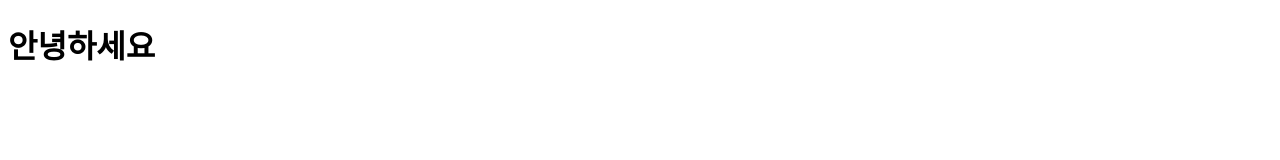
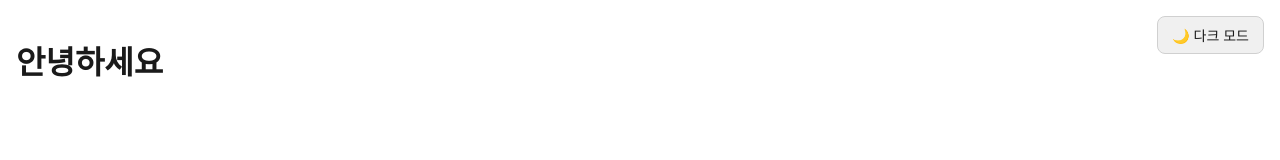
Before and after one commit to beautifulwind/pruduct-builder-lectutre, a plain HTML site: page index.html in a window 1280 px wide. Drawn offline with Linux system fonts and the light colour scheme.

Commit message:
Add dark/light mode toggle
Co-Authored-By: Claude Opus 5.5 <noreply@anthropic.com>

```diff
--- a/index.html
+++ b/index.html
@@ -1,11 +1,76 @@
 <!DOCTYPE html>
-<html lang="en">
+<html lang="ko">
 <head>
     <meta charset="UTF-8">
     <meta name="viewport" content="width=device-width, initial-scale=1.0">
     <title>Document</title>
+    <script>
+        // 깜빡임 방지: 렌더링 전에 저장된 테마 적용
+        (function () {
+            var saved = null;
+            try { saved = localStorage.getItem('theme'); } catch (e) {}
+            var prefersDark = window.matchMedia && window.matchMedia('(prefers-color-scheme: dark)').matches;
+            document.documentElement.setAttribute('data-theme', saved || (prefersDark ? 'dark' : 'light'));
+        })();
+    </script>
+    <style>
+        :root {
+            --bg: #ffffff;
+            --text: #1a1a1a;
+            --button-bg: #f0f0f0;
+            --button-text: #1a1a1a;
+            --button-border: #d0d0d0;
+        }
+        :root[data-theme="dark"] {
+            --bg: #121212;
+            --text: #f0f0f0;
+            --button-bg: #2a2a2a;
+            --button-text: #f0f0f0;
+            --button-border: #444444;
+        }
+        body {
+            margin: 0;
+            padding: 16px;
+            background: var(--bg);
+            color: var(--text);
+            font-family: system-ui, -apple-system, sans-serif;
+            transition: background 0.2s, color 0.2s;
+        }
+        .theme-toggle {
+            position: fixed;
+            top: 16px;
+            right: 16px;
+            padding: 8px 14px;
+            border: 1px solid var(--button-border);
+            border-radius: 8px;
+            background: var(--button-bg);
+            color: var(--button-text);
+            font-size: 14px;
+            cursor: pointer;
+        }
+    </style>
 </head>
 <body>
+    <button class="theme-toggle" id="themeToggle" type="button"></button>
     <h1>안녕하세요</h1>
+
+    <script>
+        var toggle = document.getElementById('themeToggle');
+
+        function render() {
+            var isDark = document.documentElement.getAttribute('data-theme') === 'dark';
+            toggle.textContent = isDark ? '☀️ 라이트 모드' : '🌙 다크 모드';
+            toggle.setAttribute('aria-label', isDark ? '라이트 모드로 전환' : '다크 모드로 전환');
+        }
+
+        toggle.addEventListener('click', function () {
+            var next = document.documentElement.getAttribute('data-theme') === 'dark' ? 'light' : 'dark';
+            document.documentElement.setAttribute('data-theme', next);
+            try { localStorage.setItem('theme', next); } catch (e) {}
+            render();
+        });
+
+        render();
+    </script>
 </body>
 </html>
```
